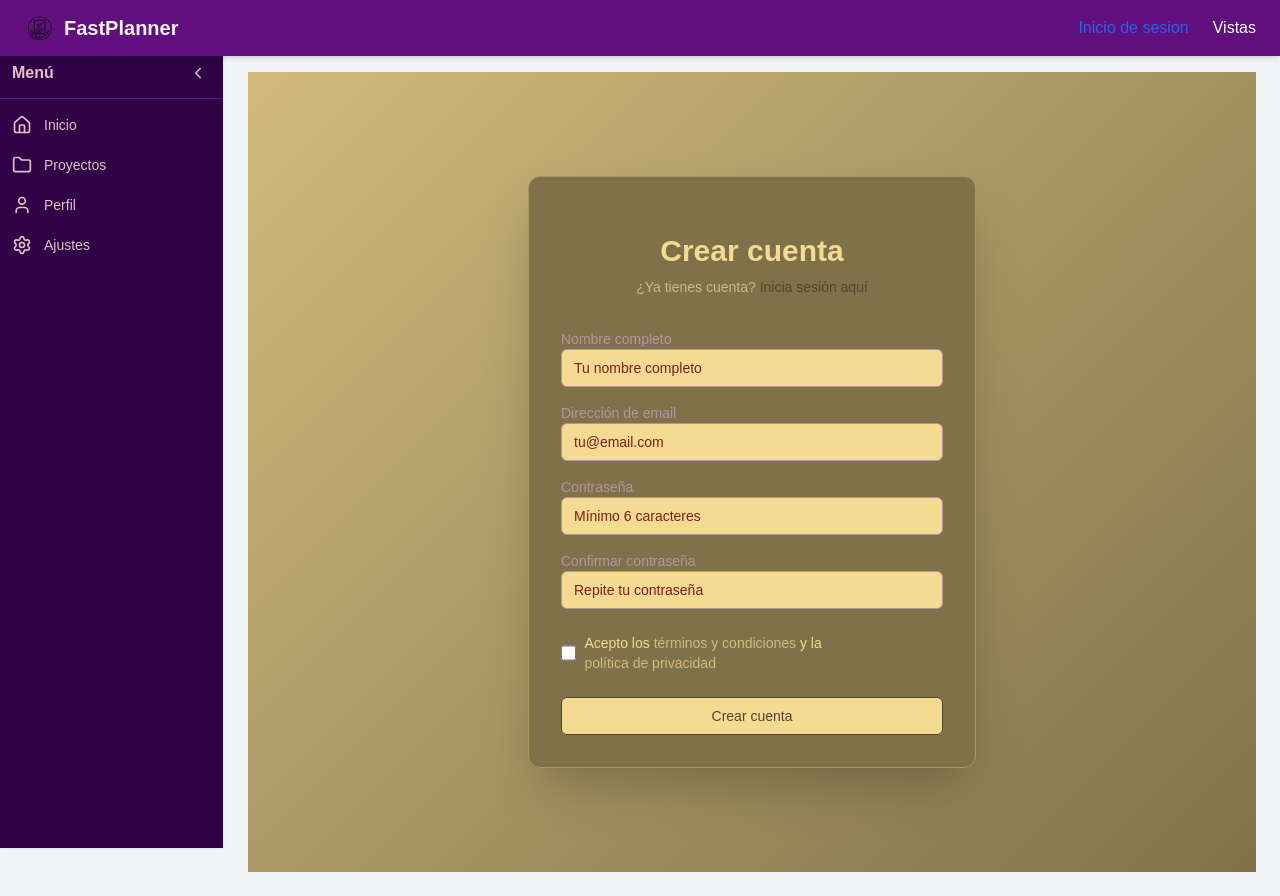
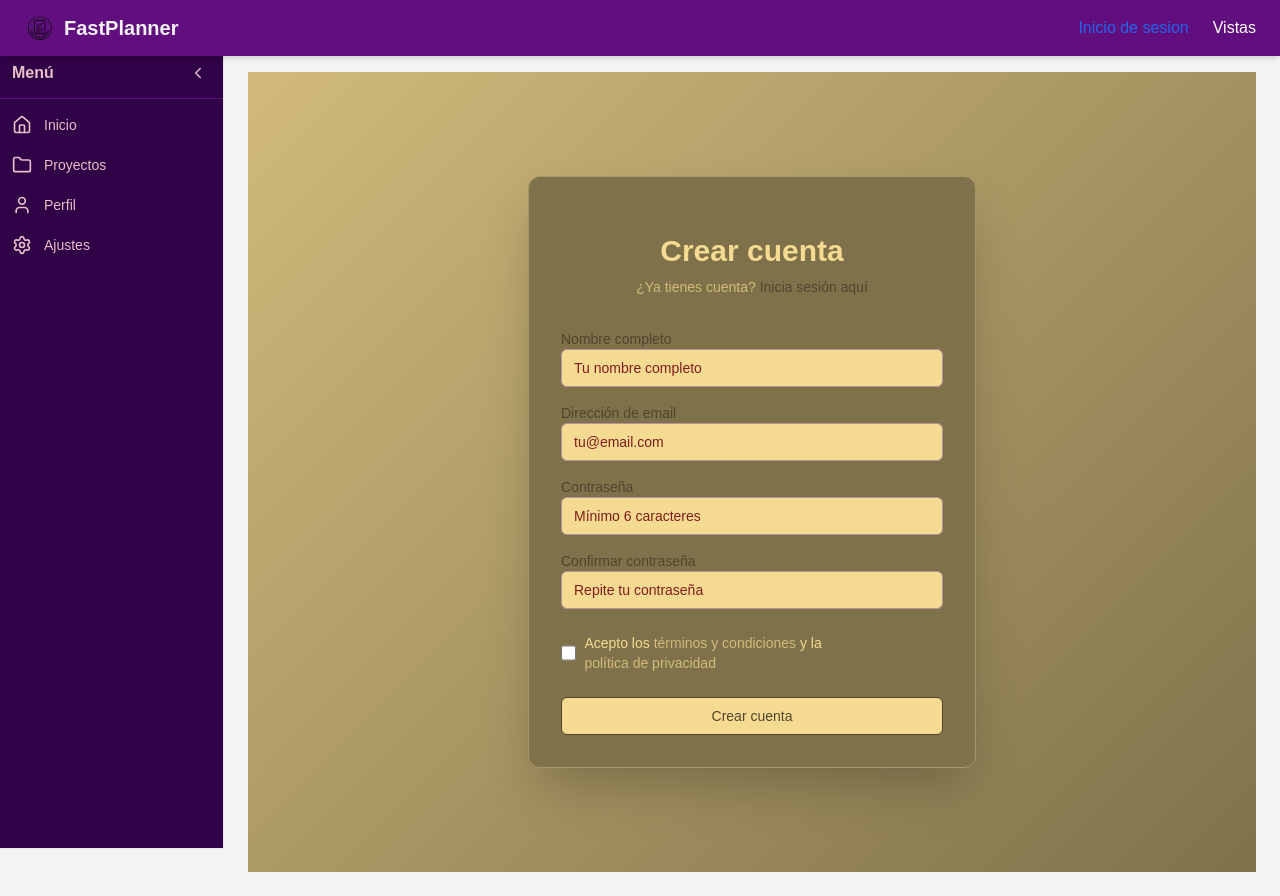
Before and after one commit to JorgeFierroo/FastPlanner, a React (Create React App) app in the folder frontend/: page /auth in a window 1280 px wide. Both pictures are taken after a click on the button "Regístrate aquí". Built offline with nearby package versions, Linux system fonts and the light colour scheme; the HTML template or start-up script is replaced by a standard one.

Commit message:
arreglo de colores inicio de sesio/ registro

```diff
--- a/frontend/src/pages/Auth.tsx
+++ b/frontend/src/pages/Auth.tsx
@@ -365,7 +365,7 @@ const Auth: React.FC = () => {
           <form className="mt-8 space-y-6" onSubmit={handleRegisterSubmit}>
             <div className="space-y-4">
               <div>
-                <label htmlFor="register-name" className="block text-sm font-medium" style={{color:"#b9929f"}}>
+                <label htmlFor="register-name" className="block text-sm font-medium" style={{color:"#52442D"}}>
                   Nombre completo
                 </label>
                 <input
@@ -391,7 +391,7 @@ const Auth: React.FC = () => {
               </div>
 
               <div>
-                <label htmlFor="register-email" className="block text-sm font-medium" style={{color:"#b9929f"}}>
+                <label htmlFor="register-email" className="block text-sm font-medium" style={{color:"#52442D"}}>
                   Dirección de email
                 </label>
                 <input
@@ -417,7 +417,7 @@ const Auth: React.FC = () => {
               </div>
 
               <div>
-                <label htmlFor="register-password" className="block text-sm font-medium" style={{color:"#b9929f"}}>
+                <label htmlFor="register-password" className="block text-sm font-medium" style={{color:"#52442D"}}>
                   Contraseña
                 </label>
                 <input
@@ -443,7 +443,7 @@ const Auth: React.FC = () => {
               </div>
 
               <div>
-                <label htmlFor="register-confirmPassword" className="block text-sm font-medium" style={{color:"#b9929f"}}>
+                <label htmlFor="register-confirmPassword" className="block text-sm font-medium" style={{color:"#52442D"}}>
                   Confirmar contraseña
                 </label>
                 <input
```
